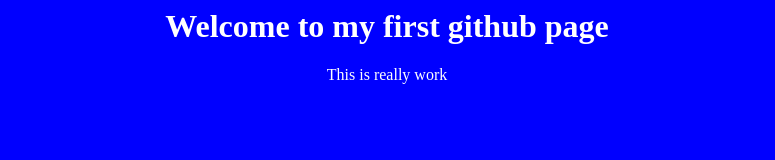
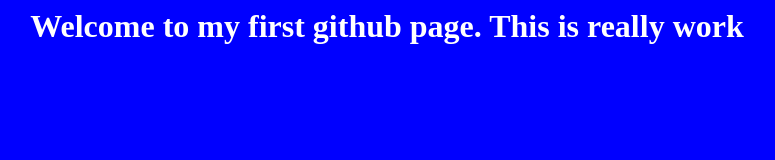
Before and after one commit to lexior68/page, a plain HTML site: page index.html in a window 1280 px wide. Shown: the whole page, without its empty margins (253-1028 px from the left). Drawn offline with Linux system fonts and the light colour scheme.

Commit message:
Update index.html

```diff
--- a/index.html
+++ b/index.html
@@ -2,8 +2,8 @@
 <title>github page</title>
 
 <body>
-<h1>Welcome to my first github page</h1>
-  This is really work
+<h1>Welcome to my first github page. This is really work</h1>
+
 </body>
 
 <style>
```
